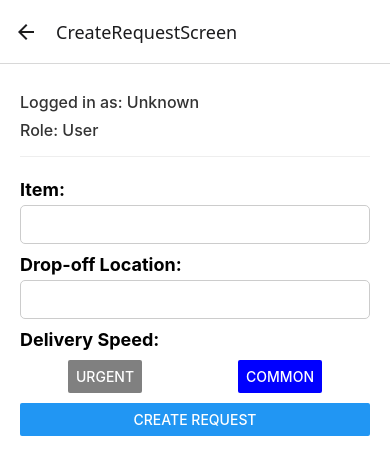
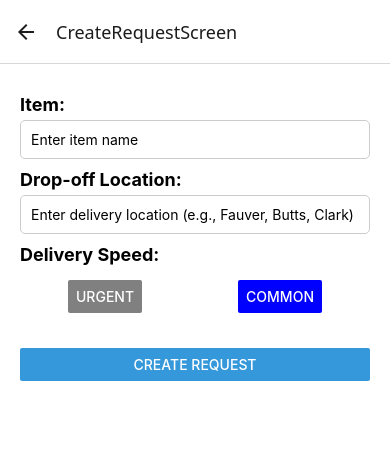
Before and after one commit to AdaTsanQin/COMP333, a React Native app: screen /CreateRequestScreen in a window 390 px wide. Shown: the top 474 px of the page. Built offline with nearby package versions, Linux system fonts and the light colour scheme.

Commit message:
Route user info to and from Search Screen

```diff
--- a/screen/CreateRequestScreen.js
+++ b/screen/CreateRequestScreen.js
@@ -1,25 +1,14 @@
 import React, { useState, useEffect } from "react";
-import { View, Text, TextInput, Button, Alert, StyleSheet } from "react-native";
-import AsyncStorage from '@react-native-async-storage/async-storage';
+import { View, Text, TextInput, Button, Alert, StyleSheet, Image } from "react-native";
 
-const CreateRequestScreen = ({ route, navigation }) => {
-  const { username = 'Unknown', role = 'user' } = route.params ?? {};
-  const [item, setItem] = useState("");
+const CreateRequestScreen = ({ navigation, route }) => {
+  // Check if product data was passed from SearchScreen
+  const productData = route.params?.productData;
+
+  const [item, setItem] = useState(productData?.item_name || "");
   const [dropOffLocation, setDropOffLocation] = useState("");
   const [deliverySpeed, setDeliverySpeed] = useState("common");
-  const [sessionID, setSessionID] = useState(null);
-
-  useEffect(() => {
-    const getSessionID = async () => {
-      const id = await AsyncStorage.getItem("PHPSESSID");
-      if (id) {
-        setSessionID(id);
-      } else {
-        Alert.alert("Error", "Session ID not found. Please log in again.");
-      }
-    };
-    getSessionID();
-  }, []);
+  const [productImage, setProductImage] = useState(productData?.image_url || null);
 
   const handleSubmit = async () => {
     if (!item || !dropOffLocation) {
@@ -28,18 +17,30 @@ const CreateRequestScreen = ({ route, navigation }) => {
     }
 
     try {
+      // Prepare request data, including product_id if available
+      const requestData = {
+        item,
+        drop_off_location: dropOffLocation,
+        delivery_speed: deliverySpeed,
+      };
+
+      // Add product_id if it was provided from the SearchScreen
+      if (productData?.product_id) {
+        requestData.product_id = productData.product_id;
+      }
+
+      // Add image_url if available
+      if (productImage) {
+        requestData.image_url = productImage;
+      }
+
       const response = await fetch("http://10.0.2.2/WesDashAPI/create_requests.php", {
         method: "POST",
         headers: {
           "Content-Type": "application/json",
-          "Cookie": `PHPSESSID=${sessionID}`,
         },
         credentials: 'include',
-        body: JSON.stringify({
-          item,
-          drop_off_location: dropOffLocation,
-          delivery_speed: deliverySpeed,
-        }),
+        body: JSON.stringify(requestData),
       });
 
       const text = await response.text();
@@ -49,7 +50,22 @@ const CreateRequestScreen = ({ route, navigation }) => {
         const data = JSON.parse(text);
 
         if (response.ok && data.success) {
-          Alert.alert("Success", data.success);
+          // Get the route params from the current screen that might have the username and role
+          const { username, role } = route.params || {};
+
+          Alert.alert("Success", data.success, [
+            {
+              text: "OK",
+              onPress: () => {
+                // If we have username and role, pass them back to Dashboard
+                if (username && role) {
+                  navigation.navigate("Dashboard", { username, role });
+                } else {
+                  navigation.navigate("Dashboard");
+                }
+              }
+            }
+          ]);
         } else {
           Alert.alert("Error", data.error || "Failed to create request.");
         }
@@ -65,20 +81,34 @@ const CreateRequestScreen = ({ route, navigation }) => {
 
   return (
     <View style={styles.container}>
-    <View style={styles.infoContainer}>
-      <Text style={styles.infoText}>Logged in as: {username}</Text>
-      <Text style={styles.infoText}>
-        Role: {role === 'dasher' ? 'Dasher' : 'User'}
-      </Text>
+      {/* Show product image if available */}
+      {productImage && (
+        <View style={styles.imageContainer}>
+          <Image
+            source={{ uri: productImage }}
+            style={styles.productImage}
+            resizeMode="contain"
+          />
+          {productData?.product_id && (
+            <Text style={styles.productId}>Product ID: {productData.product_id}</Text>
+          )}
         </View>
+      )}
+
       <Text style={styles.label}>Item:</Text>
-      <TextInput style={styles.input} value={item} onChangeText={setItem} />
+      <TextInput
+        style={styles.input}
+        value={item}
+        onChangeText={setItem}
+        placeholder="Enter item name"
+      />
 
       <Text style={styles.label}>Drop-off Location:</Text>
       <TextInput
         style={styles.input}
         value={dropOffLocation}
         onChangeText={setDropOffLocation}
+        placeholder="Enter delivery location (e.g., Fauver, Butts, Clark)"
       />
 
       <Text style={styles.label}>Delivery Speed:</Text>
@@ -95,20 +125,46 @@ const CreateRequestScreen = ({ route, navigation }) => {
         />
       </View>
 
-      <Button title="Create Request" onPress={handleSubmit} />
+      <View style={styles.buttonContainer}>
+        <Button
+          title="Create Request"
+          onPress={handleSubmit}
+          color="#3498db"
+        />
+      </View>
     </View>
   );
 };
 
 const styles = StyleSheet.create({
-  container: { flex: 1, padding: 20, backgroundColor: "#fff" },
-  infoText: {
-    fontSize: 16,
-    marginBottom: 8,
-    fontWeight: '500',
-    color: '#333',
+  container: {
+    flex: 1,
+    padding: 20,
+    backgroundColor: "#fff"
   },
-  label: { fontSize: 18, fontWeight: "bold", marginTop: 10 },
+  imageContainer: {
+    alignItems: 'center',
+    marginBottom: 15,
+    marginTop: 10,
+    padding: 10,
+    backgroundColor: '#f8f8f8',
+    borderRadius: 8,
+  },
+  productImage: {
+    width: 150,
+    height: 150,
+    marginBottom: 10,
+  },
+  productId: {
+    fontSize: 12,
+    color: '#666',
+    fontStyle: 'italic',
+  },
+  label: {
+    fontSize: 18,
+    fontWeight: "bold",
+    marginTop: 10
+  },
   input: {
     borderWidth: 1,
     borderColor: "#ccc",
@@ -119,14 +175,11 @@ const styles = StyleSheet.create({
   radioGroup: {
     flexDirection: "row",
     justifyContent: "space-around",
-    marginVertical: 10
+    marginVertical: 15
   },
-  infoContainer: {
-      paddingVertical: 8,
-      borderBottomWidth: 1,
-      borderColor: '#eee',
-      marginBottom: 12,
-    },
+  buttonContainer: {
+    marginTop: 20,
+  }
 });
 
 export default CreateRequestScreen;
--- a/screen/DashboardScreen.js
+++ b/screen/DashboardScreen.js
@@ -4,8 +4,9 @@ import { useNavigation } from '@react-navigation/native';
 import AsyncStorage from '@react-native-async-storage/async-storage';
 
 const DashboardScreen = ({ route, navigation }) => {
-  const { username, password, role: initialRole } = route.params;
-  const [currentRole, setCurrentRole] = useState(initialRole);
+  // Use optional chaining to safely access route.params
+  const { username, password, role: initialRole } = route.params || {};
+  const [currentRole, setCurrentRole] = useState(initialRole || "user");
   const [showDeleteFields, setShowDeleteFields] = useState(false);
   const [passwordToDelete, setPasswordToDelete] = useState('');
   const [confirmPasswordToDelete, setConfirmPasswordToDelete] = useState('');
@@ -56,7 +57,7 @@ const DashboardScreen = ({ route, navigation }) => {
 return (
     <View style={styles.container}>
       <Text style={styles.title}>Dashboard</Text>
-      <Text style={styles.subtitle}>Welcome, {username}!</Text>
+      <Text style={styles.subtitle}>Welcome, {username || 'User'}!</Text>
 
       <View style={styles.toggleRow}>
         <Text style={styles.infoText}>Role: {currentRole}</Text>
@@ -82,6 +83,11 @@ return (
           title="View Request"
           onPress={() =>
             navigation.navigate('ViewRequestScreen', { username, role: currentRole })
+          }
+        />
+        <Button
+          title="Search Products"
+          onPress={() => navigation.navigate('Search Items', { username, role: currentRole })
           }
         />
       </>
```
